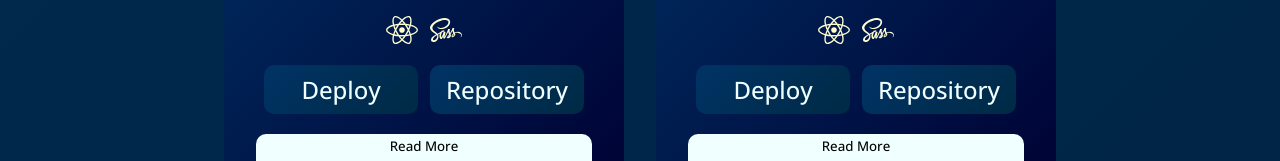
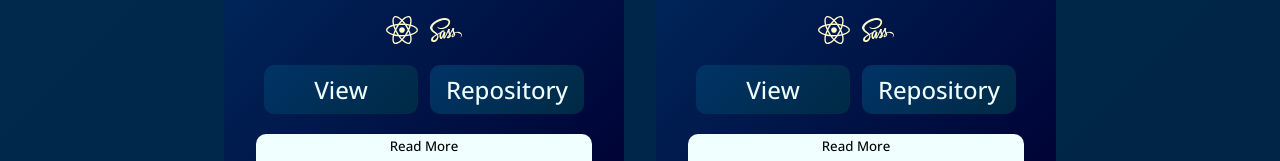
Before and after one commit to brunotrindadefm/Portifolio, a React (Vite) app: page /projects in a window 1280 px wide. Shown: the part 527-688 px from the top of the page. Built offline with nearby package versions, Linux system fonts and the light colour scheme.

Commit message:
add new cv

```diff
--- a/src/components/Projectsbt/Project.jsx
+++ b/src/components/Projectsbt/Project.jsx
@@ -17,8 +17,8 @@ const Project = ({ lang }) => {
             image: '/pokedex.png',
             technologies: [<FaReact key="react" />, <FaSass key='sass' />],
             description: {
-                en: 'A pokedex fetching using a public API.',
-                pt: 'Uma pokedex usando uma API pública.'
+                en: 'A pokedex fetching using PokeAPI.',
+                pt: 'Uma pokedex usando PokeAPI.'
             },
             deploy: 'https://btpokedex.netlify.app',
             github: 'https://github.com/brunotrindadefm/Pokedex'
@@ -134,7 +134,7 @@ const Project = ({ lang }) => {
                         ))}
                     </div>
                     <div className="btn" data-aos="fade-up" data-aos-duration="900" >
-                        <a href={project.deploy} target="_blank"><button className="btn-project">Deploy</button></a>
+                        <a href={project.deploy} target="_blank"><button className="btn-project">View</button></a>
                         <a href={project.github} target="_blank"><button className="btn-project">{lang ? 'Repositótrio' : 'Repository'}</button></a>
                         <button className='readMore' onClick={() => handleInfoClick(index)} aria-label={`More info about project ${index + 1}`}>
                             {lang ? 'Ler Mais' : 'Read More'}
```
Also changed, not shown: 1 other file (tests, documents, lock files or other folders).
